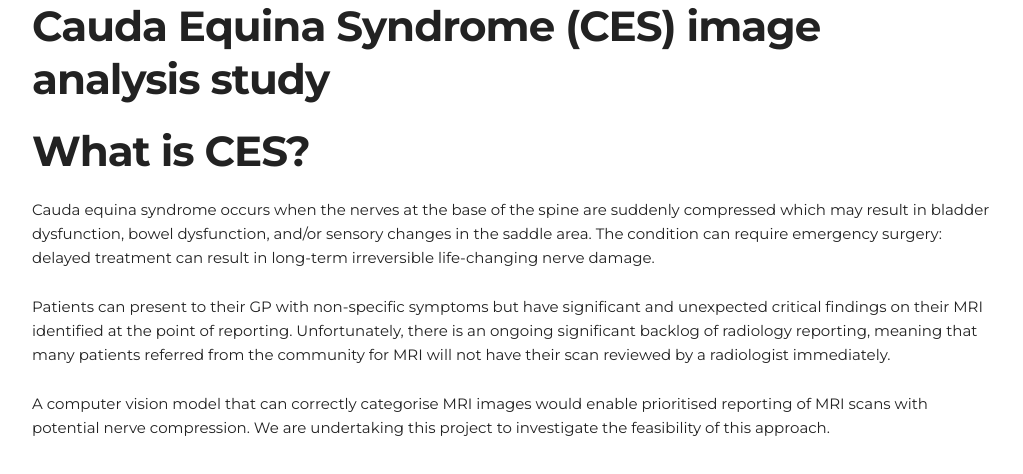
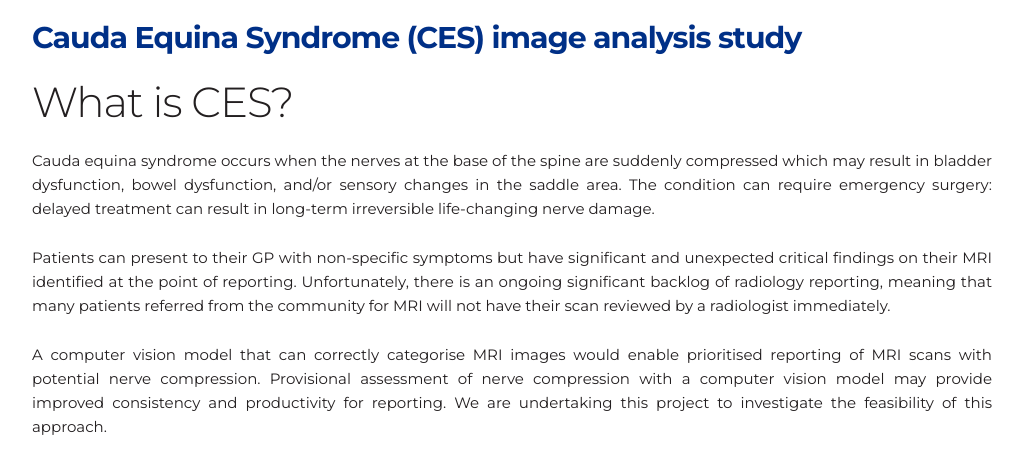
Before and after one commit to sustainsw/caudaequina.github.io, a plain HTML site: page index.html in a window 1280 px wide. Shown: the whole page, without its empty margins (128-1151 px from the left). Drawn offline with nearby package versions, Linux system fonts and the light colour scheme.

Commit message:
Update colours
https://www.england.nhs.uk/nhsidentity/identity-guidelines/colours/

```diff
--- a/index.html
+++ b/index.html
@@ -31,17 +31,18 @@
     <script src="https://cdnjs.cloudflare.com/ajax/libs/jquery/3.7.1/jquery.min.js" integrity="sha512-v2CJ7UaYy4JwqLDIrZUI/4hqeoQieOmAZNXBeQyjo21dadnwR+8ZaIJVT8EE2iyI61OV8e6M8PP2/4hpQINQ/g==" crossorigin="anonymous" referrerpolicy="no-referrer"></script>
 
     <style type="text/css">
-body { font-family: "Montserrat", sans-serif; }
-.title { font-weight: bold; }
+body { font-family: "Montserrat", sans-serif; color: #231f20; }
+h1 { font-weight: bold; color: #003087; }
+p { text-align: justify; }
     </style>
   </head>
   <body>
     <div class="container">
       <section class="header">
-        <h2 class="title">Cauda Equina Syndrome (CES) image analysis study</h2>
+        <h1>Cauda Equina Syndrome (CES) image analysis study</h1>
       </section>
 
-      <h2 class="title">What is CES?</h2>
+      <h2>What is CES?</h2>
       <p>
         Cauda equina syndrome occurs when the nerves at the base of the spine
         are suddenly compressed which may result in bladder dysfunction, bowel
@@ -60,7 +61,9 @@ body { font-family: "Montserrat", sans-serif; }
       <p>
         A computer vision model that can correctly categorise MRI images would
         enable prioritised reporting of MRI scans with potential nerve
-        compression. We are undertaking this project to investigate the
+        compression. Provisional assessment of nerve compression with a
+        computer vision model may provide improved consistency and productivity
+        for reporting. We are undertaking this project to investigate the
         feasibility of this approach.
       </p>
     </div>
```
